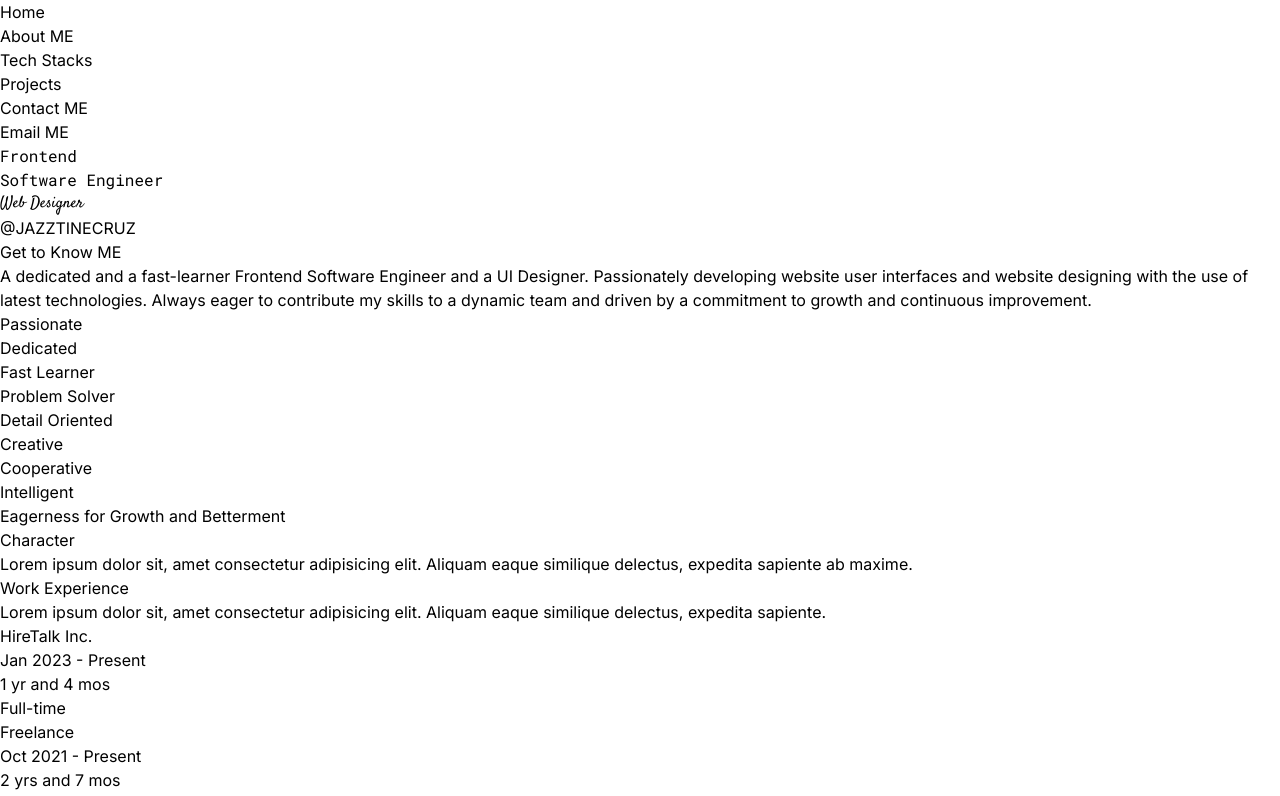
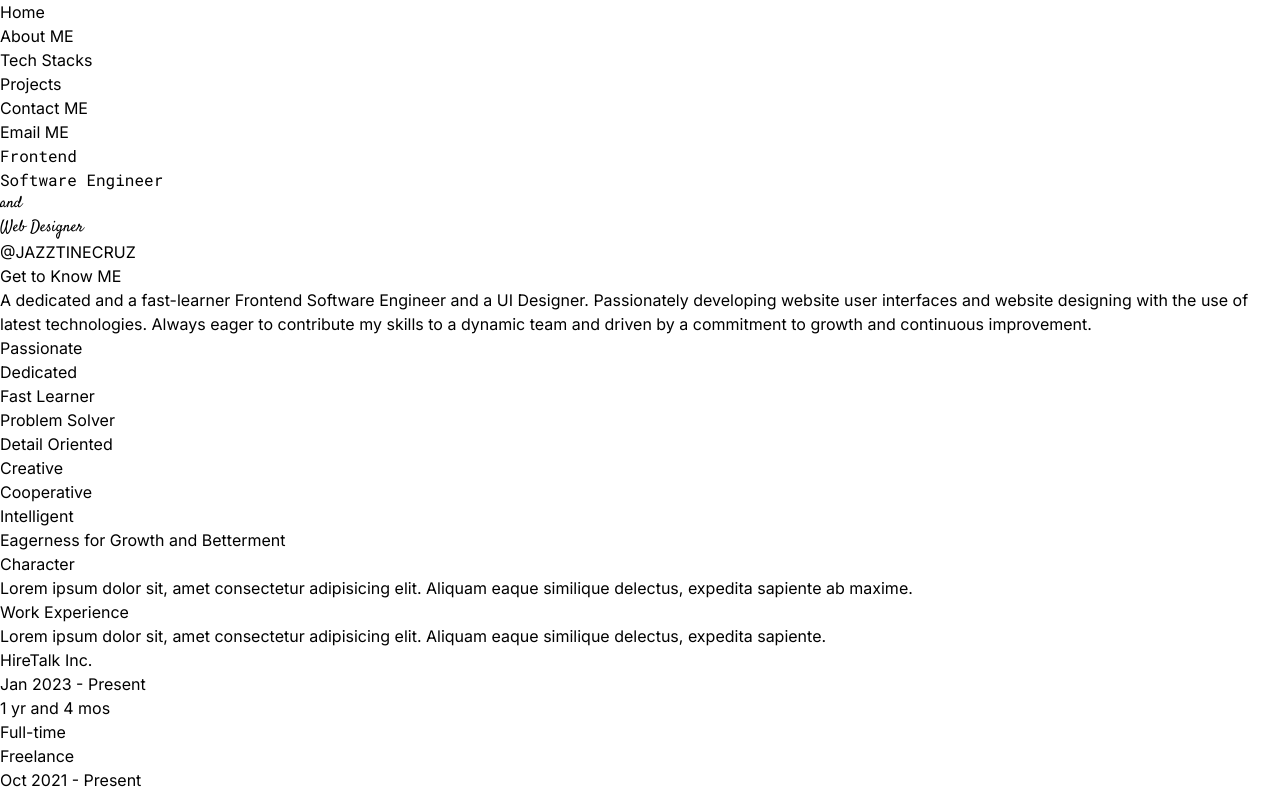
Before and after one commit to jazztinecruz/portfolioV2, a Next.js app: page / in a window 1280 px wide. Shown: the top 796 px of the page. Built offline with nearby package versions, Linux system fonts and the light colour scheme.

Commit message:
chore: add and

```diff
--- a/app/_components/sections/hero/index.tsx
+++ b/app/_components/sections/hero/index.tsx
@@ -20,14 +20,15 @@ const Hero: Page = () => {
             className={`text-6xl md:text-8xl font-extrabold leading-snug ${roboto.className}`}>
             Frontend <br /> Software Engineer
           </h1>
-          <h1
-            className={`text-6xl md:text-8xl tracking-wider ${satisfy.className}`}>
-            Web Designer
-          </h1>
+          <div
+            className={`flex items-center justify-center gap-4 ${satisfy.className}`}>
+            <span className="text-4xl">and</span>
+            <h1 className="text-6xl md:text-8xl tracking-wider">
+              Web Designer
+            </h1>
+          </div>
         </div>
-        <h3 className="text-xl md:text-2xl tracking-widest">
-          @JAZZTINECRUZ
-        </h3>
+        <h3 className="text-xl md:text-2xl tracking-widest">@JAZZTINECRUZ</h3>
       </div>
     </section>
   );
```
